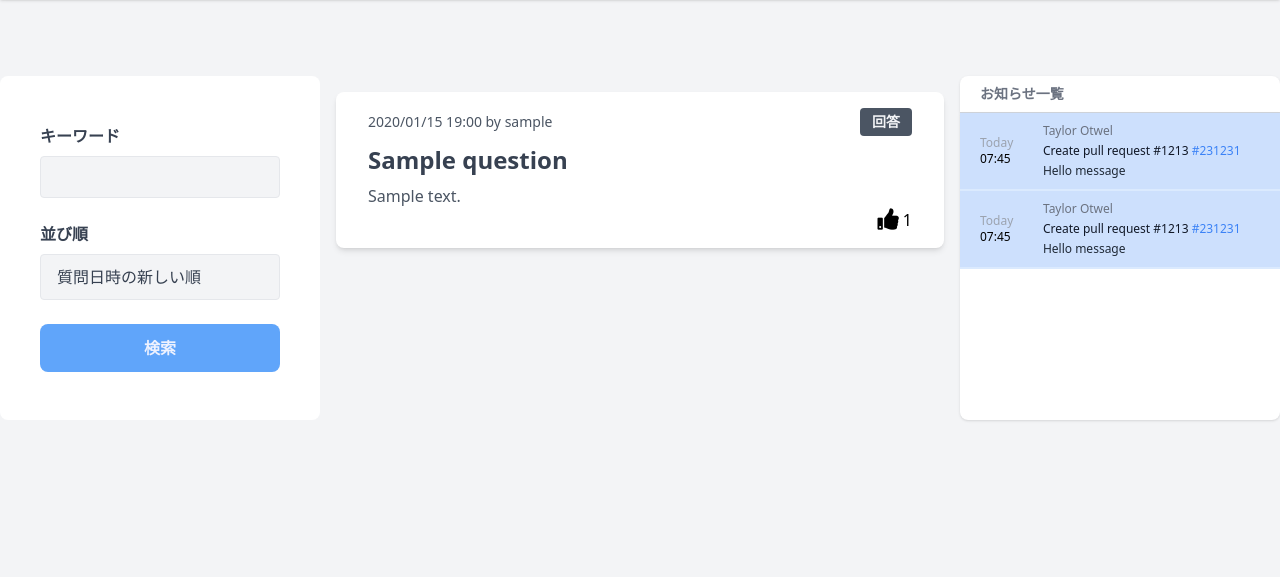
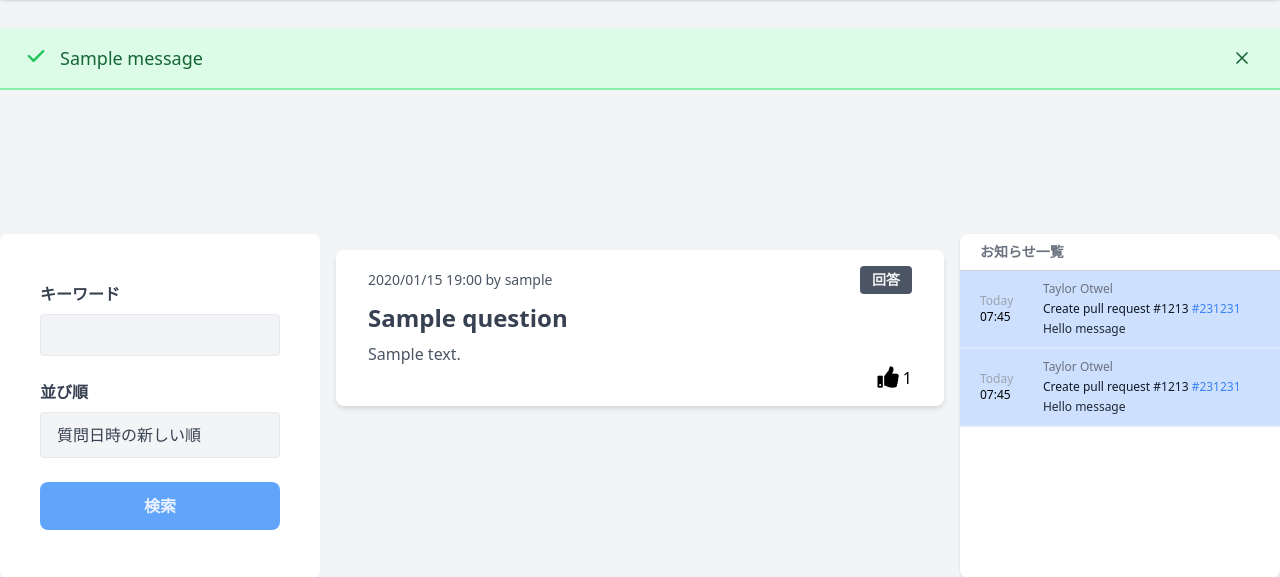
Before and after one commit to yagikota/univ_app, a Django app: page /list/ in a window 1280 px wide. Shown: the part 68-645 px from the top of the page. Run offline with Django 3.2, Linux system fonts and the light colour scheme; a user stored in the database is signed in; tables that the repository leaves empty hold one stand-in row (values such as "Sample post"); one stand-in notice (Sample message) is shown; some libraries are stand-ins or nearby versions.

Commit message:
add valid invalid message #36

```diff
--- a/django/main/models.py
+++ b/django/main/models.py
@@ -5,9 +5,9 @@ class User(AbstractUser):
     pass
 
 class Question(models.Model):
-    author = models.ForeignKey(User, null=False, on_delete=models.CASCADE)
-    title = models.CharField(max_length=200, null=True)
-    body = models.TextField(max_length=500, null=True)
+    author = models.ForeignKey(User, on_delete=models.CASCADE)
+    title = models.CharField(max_length=100)
+    body = models.TextField()
     created_at = models.DateTimeField(auto_now_add=True)
     updated_at = models.DateTimeField(auto_now=True)
 
@@ -18,11 +18,11 @@ class Question(models.Model):
         return self.responses.filter(parent=None)
 
 class Response(models.Model):
-    author = models.ForeignKey(User, null=False, on_delete=models.CASCADE)
-    question = models.ForeignKey(Question, null=False, on_delete=models.CASCADE, related_name='responses')
+    author = models.ForeignKey(User, on_delete=models.CASCADE)
+    question = models.ForeignKey(Question, on_delete=models.CASCADE, related_name='responses')
     # 返信に対する返信で使用
     parent = models.ForeignKey('self', null=True, blank=True, on_delete=models.CASCADE)
-    body = models.TextField(null=False)
+    body = models.TextField()
     created_at = models.DateTimeField(auto_now_add=True)
     updated_at = models.DateTimeField(auto_now=True)
 
--- a/django/main/views.py
+++ b/django/main/views.py
@@ -19,6 +19,7 @@ from operator import and_
 from django.core.mail import EmailMessage
 from django.template.loader import render_to_string
 from config.settings.base import DEFAULT_FROM_EMAIL
+
 # Create your views here.
 User = get_user_model()
 
@@ -36,7 +37,7 @@ class TopPage(LoginRequiredMixin, TemplateView):
 top_page = TopPage.as_view()
 
 
-class QuestionListView(LoginRequiredMixin, PaginationMixin, ListView):
+class QuestionListView(PaginationMixin, ListView):
     template_name = 'main/list.html'
     model = Question
     context_object_name = 'questions'
@@ -221,28 +222,18 @@ class PostQuestionView(LoginRequiredMixin, SuccessMessageMixin, CreateView):
     # model = Question
     form_class = NewQuestionForm
     success_url = reverse_lazy('main:list')
-    success_message = "質問を投稿しました。"
 
     def form_valid(self, form):
         # 重要
         # https://docs.djangoproject.com/ja/4.0/topics/class-based-views/generic-editing/#models-and-request-user
         form.instance.author = self.request.user
+        messages.success(self.request, '質問を投稿しました。')
         print(self.get_context_data())
         return super().form_valid(form)
 
-    def get_form(self, form_class=None):
-        """Return an instance of the form to be used in this view."""
-        if form_class is None:
-            form_class = self.get_form_class()
-
-        return form_class(**self.get_form_kwargs())
-
-    # いらない
-    # def get_context_data(self, **kwargs):
-    #     context = super().get_context_data(**kwargs)
-    #     print(context)
-    #     context['form'] = NewQuestionForm()
-    #     return context
+    def form_invalid(self, form):
+        messages.error(self.request, '質問の投稿に失敗しました。')
+        return super().form_invalid(form)
 
 post_question = PostQuestionView.as_view()
 
@@ -285,7 +276,12 @@ class QuestionView(LoginRequiredMixin, SuccessMessageMixin, CreateView):
         form.instance.author = self.request.user
         form.instance.question = Question(id=self.kwargs['id'])
         self.notify(form)
+        messages.success(self.request, '回答を投稿しました。')
         return super().form_valid(form)
+
+    def form_invalid(self, form):
+        messages.error(self.request, '回答の投稿に失敗しました。')
+        return super().form_invalid(form)
 
     def get_success_url(self):
         return reverse_lazy('main:question', kwargs={'id': self.kwargs['id']})
--- a/django/templates/main/base.html
+++ b/django/templates/main/base.html
@@ -36,6 +36,69 @@
 </nav>
 <!--END ナビゲーション -->
 
+<!-- STARTメッセージ -->
+{% if messages %}
+<div class="mt-24">
+    {% for message in messages %}
+    {% if message.tags == "success" %}
+    <div class="w-full text-white bg-green-100 border-b-2 border-green-300" id="alert">
+        <div class="flex justify-between items-center px-6 py-4 m-0">
+            <div class="flex">
+                <span class="text-green-500">
+                    <svg fill="currentColor"
+                            viewBox="0 0 20 20"
+                            class="h-6 w-6">
+                        <path fill-rule="evenodd"
+                                d="M16.707 5.293a1 1 0 010 1.414l-8 8a1 1 0 01-1.414 0l-4-4a1 1 0 011.414-1.414L8 12.586l7.293-7.293a1 1 0 011.414 0z"
+                                clip-rule="evenodd"></path>
+                    </svg>
+                </span>
+                <p class="mx-3 text-lg text-green-800" >{{ message }}</p>
+                <!-- <li {% if message.tags %} class="{{ message.tags }}"{% endif %}>{{ message }}</li> -->
+            </div>
+            <button class="p-1 transition-colors duration-200 transform rounded-md hover:bg-opacity-25 hover:bg-gray-600 focus:outline-none" id="alert-button">
+                <svg class="w-5 h-5 text-green-800" viewBox="0 0 24 24" fill="none" xmlns="http://www.w3.org/2000/svg">
+                    <path d="M6 18L18 6M6 6L18 18" stroke="currentColor" stroke-width="2" stroke-linecap="round" stroke-linejoin="round"/>
+                </svg>
+            </button>
+        </div>
+    </div>
+    {% elif message.tags == "error" %}
+    <div class="w-full text-white bg-red-100 border-b-2 border-red-300" id="alert">
+        <div class="flex justify-between items-center px-6 py-4 m-0">
+            <div class="flex">
+                <span class="text-red-500">
+                    <svg fill="currentColor"
+                            viewBox="0 0 20 20"
+                            class="h-6 w-6">
+                        <path fill-rule="evenodd"
+                                d="M16.707 5.293a1 1 0 010 1.414l-8 8a1 1 0 01-1.414 0l-4-4a1 1 0 011.414-1.414L8 12.586l7.293-7.293a1 1 0 011.414 0z"
+                                clip-rule="evenodd"></path>
+                    </svg>
+                </span>
+                <p class="mx-3 text-lg text-red-800" >{{ message }}</p>
+                <!-- <li {% if message.tags %} class="{{ message.tags }}"{% endif %}>{{ message }}</li> -->
+            </div>
+            <button class="p-1 transition-colors duration-200 transform rounded-md hover:bg-opacity-25 hover:bg-gray-600 focus:outline-none" id="alert-button">
+                <svg class="w-5 h-5 text-red-800" viewBox="0 0 24 24" fill="none" xmlns="http://www.w3.org/2000/svg">
+                    <path d="M6 18L18 6M6 6L18 18" stroke="currentColor" stroke-width="2" stroke-linecap="round" stroke-linejoin="round"/>
+                </svg>
+            </button>
+        </div>
+    </div>
+    {% endif %}
+    {% endfor %}
+</div>
+{% endif %}
+<!-- END メッセージ -->
+
 {% block body %}
 {% endblock body%}
+<!-- アラートを消す処理 -->
+<script type="text/javascript">
+document.getElementById("alert-button").onclick = function() {
+    $("#alert").addClass('hidden');
+    };
+</script>
+
 {% endblock body_wrapper %}
--- a/django/templates/main/list.html
+++ b/django/templates/main/list.html
@@ -4,16 +4,6 @@
 {% endblock header %}
 
 {% block body %}
-<!-- STARTメッセージ -->
-<!-- {% if messages %}
-    <ul class="list-unstyled">
-        {% for message in messages %}
-        <li{% if message.tags %} class="{{ message.tags }}"{% endif %}>{{ message }}</li>
-        {% endfor %}
-    </ul>
-    {% endif %} -->
-<!-- END メッセージ -->
-
 <div class="grid mt-24 md:flex md:mt-32">
     <!-- START 検索 -->
         <div  class="my-4 sm:w-full md:w-1/4">
@@ -122,11 +112,10 @@
 
     <!-- いいねの処理 -->
     <script type="text/javascript">
-    //    $('select').on('change', function() {
-      //      $("select option").attr("selected", false);
-        //    $(this).attr("selected", true);
-         //   $("#sort_form").submit();
-        //});
+
+        document.getElementById("alert-button").onclick = function() {
+            document.getElementById("alert").addClass('hidden');
+            };
 
         $(document).ready(function(event){
             $(document).on('click', '#like', function(event){
```
